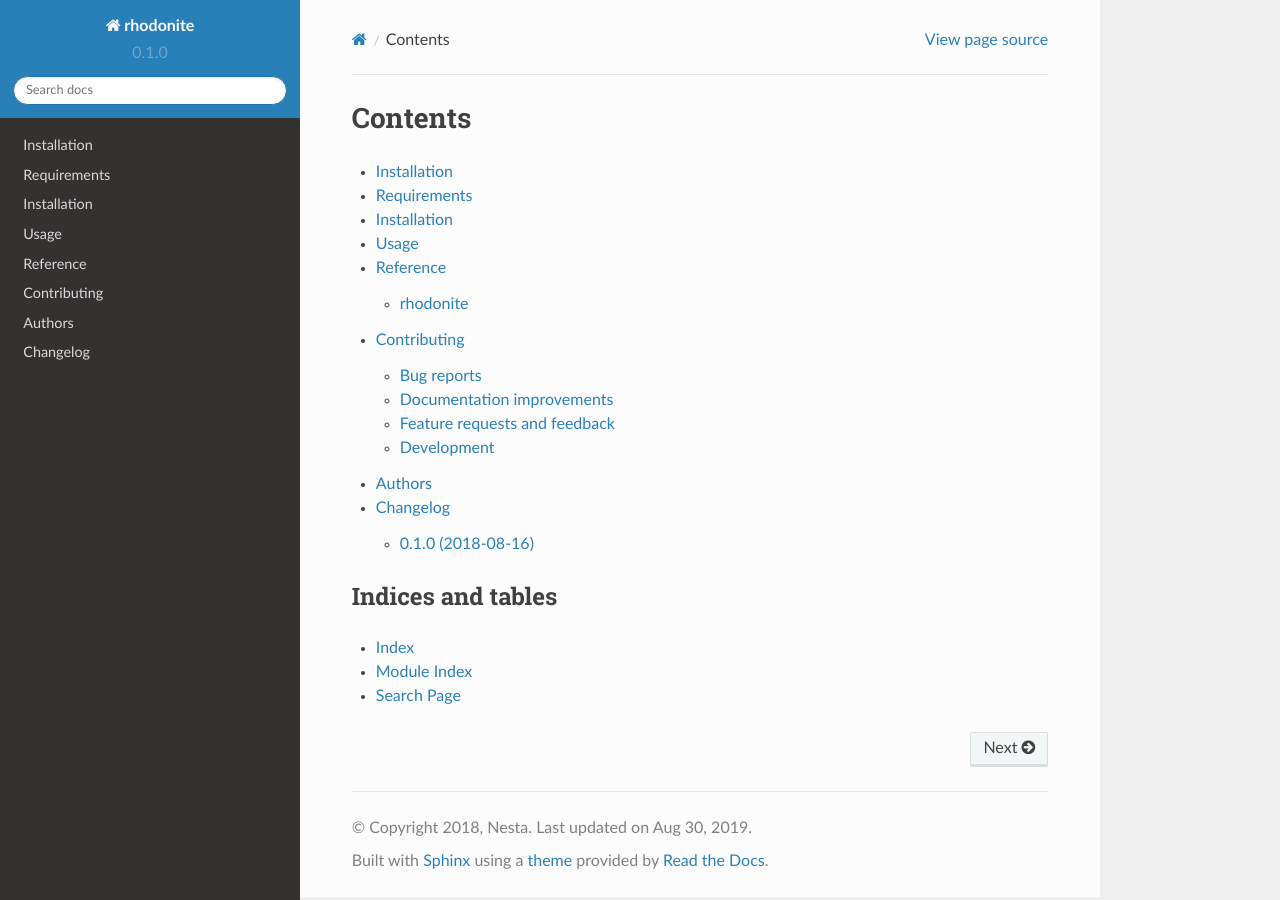
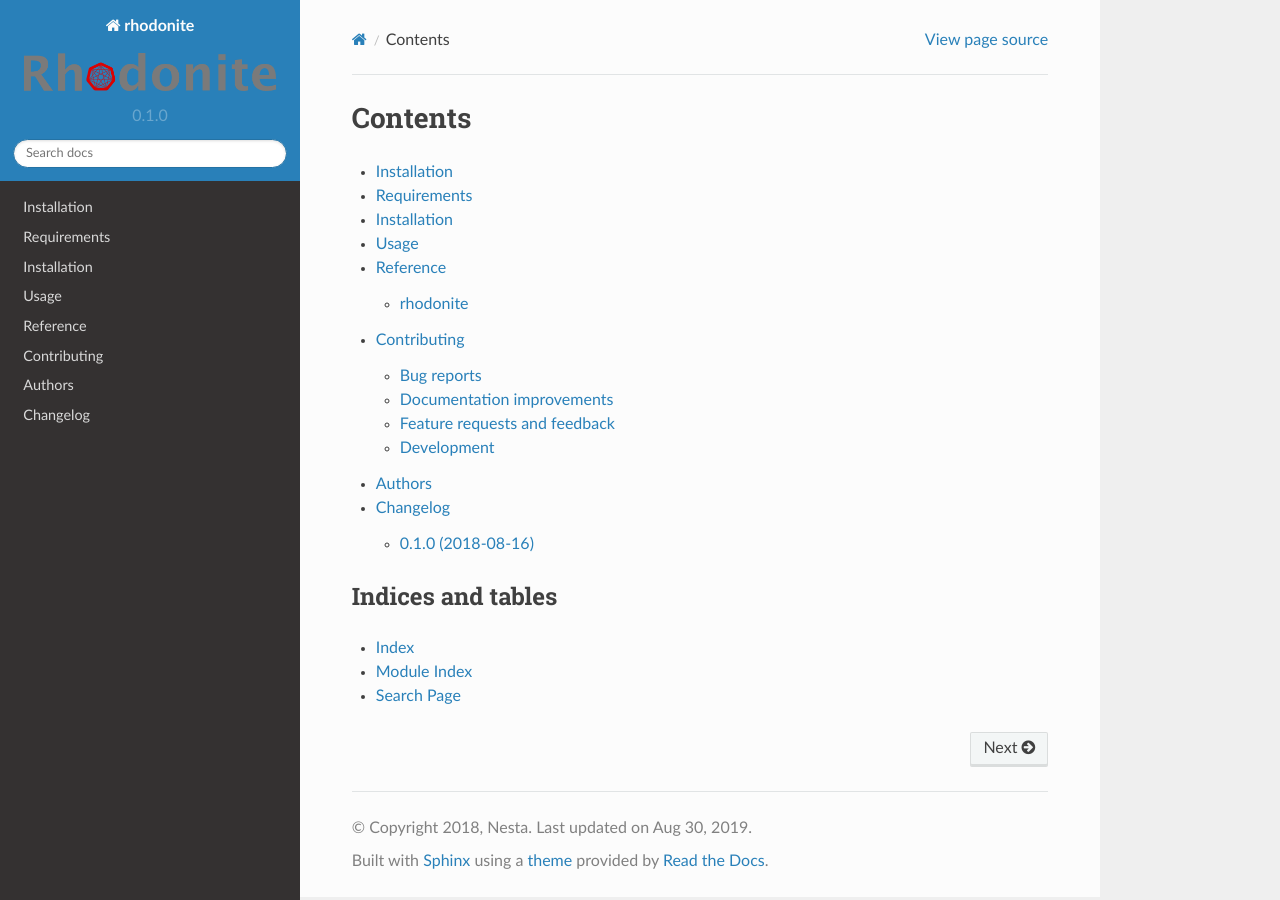
Before and after one commit to nestauk/rhodonite, a Sphinx documentation site: the page built from docs/index.rst, in a window 1280 px wide. Built offline with Sphinx 7.4.7 and the Read the Docs theme 2.0.0, drawn with Linux system fonts in a browser that asks for light colours.

Commit message:
start docs

```diff
--- a/docs/conf.py
+++ b/docs/conf.py
@@ -2,7 +2,9 @@
 from __future__ import unicode_literals
 
 import os
+import sys
 
+sys.path.insert(0, os.path.abspath('../rhodonite'))
 
 extensions = [
     'sphinx.ext.autodoc',
@@ -47,6 +49,7 @@
    '**': ['searchbox.html', 'globaltoc.html', 'sourcelink.html'],
 }
 html_short_title = '%s-%s' % (project, version)
+html_logo = '../img/rhodonite_500_77.png'
 
 napoleon_use_ivar = True
 napoleon_use_rtype = False
```
Also changed, not shown: .readthedocs.yml (added), 2 other files.
